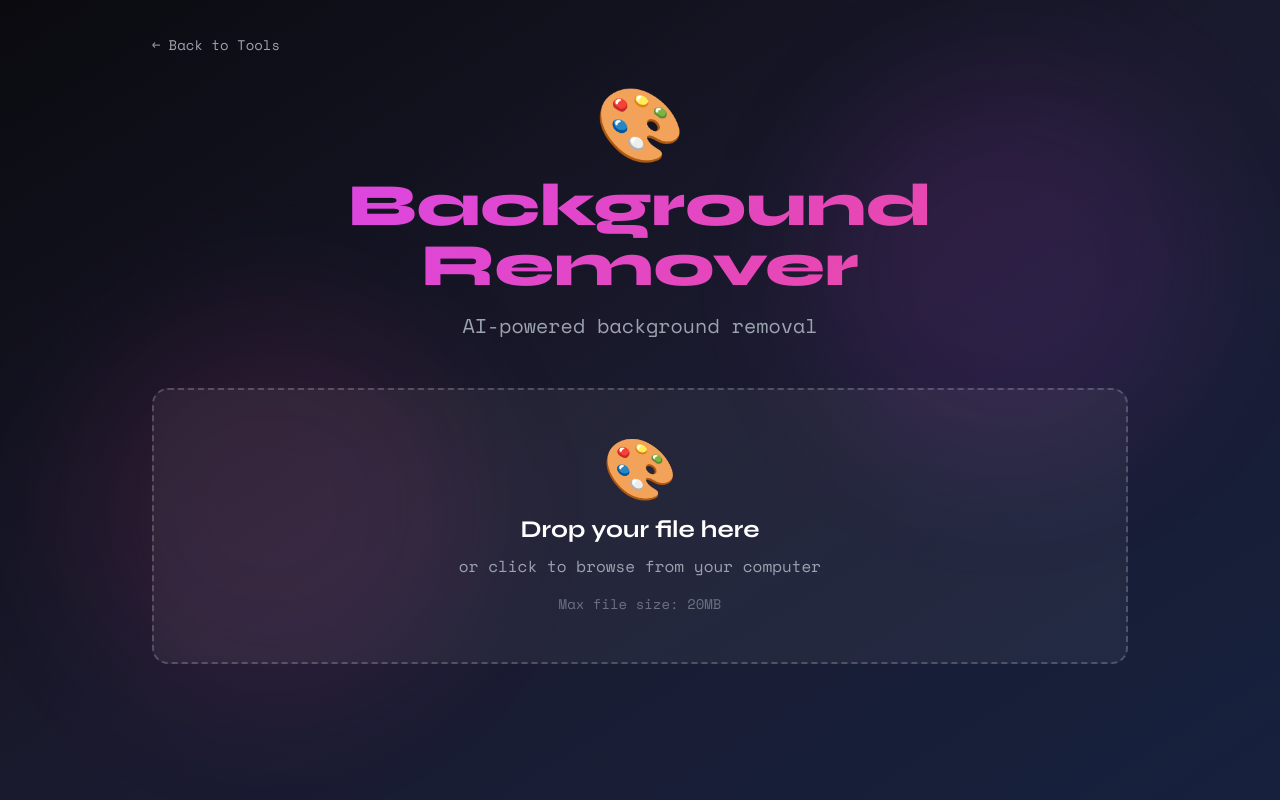
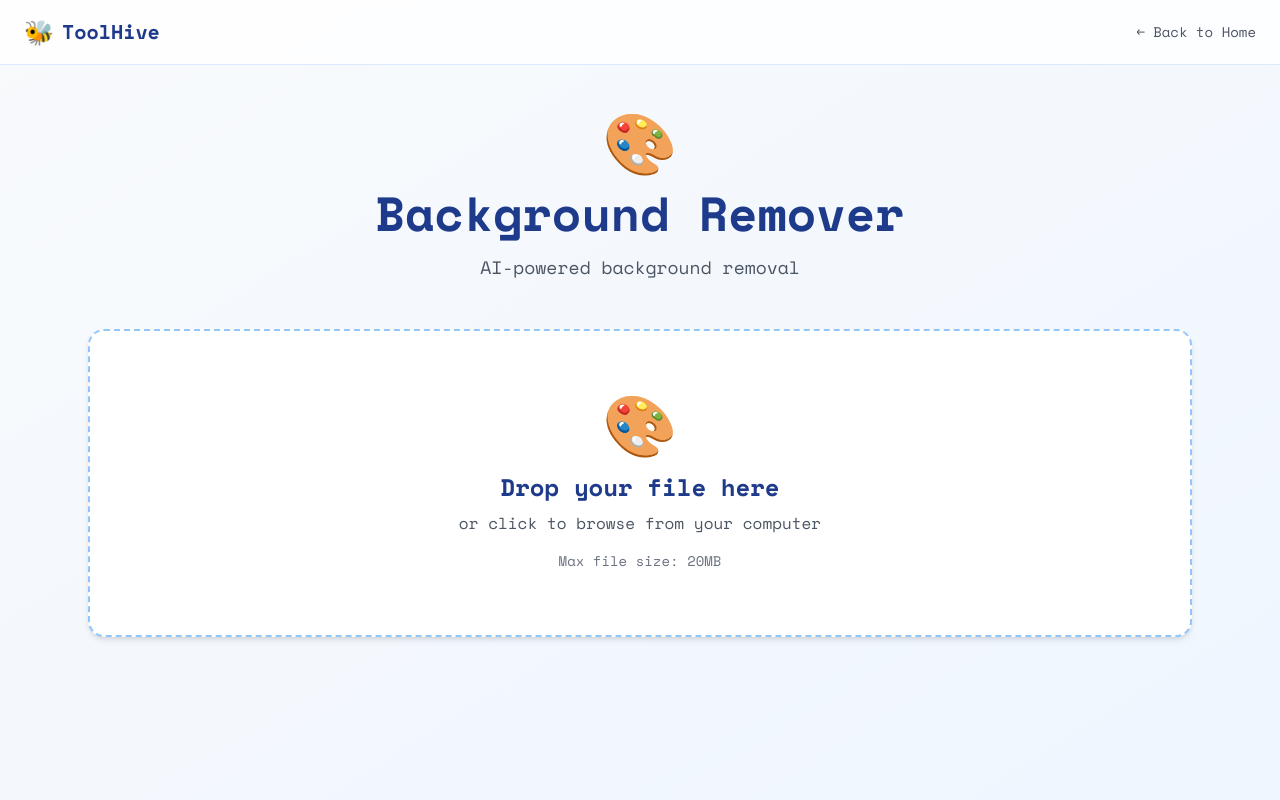
Before and after one commit to AmberIqbal/TOOLHIVE, a Next.js app: page /tools/bg-remover in a window 1280 px wide. Built offline with nearby package versions, Linux system fonts and the light colour scheme.

Commit message:
update ui

```diff
--- a/components/FileUpload.tsx
+++ b/components/FileUpload.tsx
@@ -15,7 +15,7 @@ interface FileUploadProps {
 export default function FileUpload({
   onFileSelect,
   acceptedFormats,
-  maxSize = 10 * 1024 * 1024,
+  maxSize = 20 * 1024 * 1024,
   icon = '📁',
   multiple = false,
 }: FileUploadProps) {
@@ -33,18 +33,16 @@ export default function FileUpload({
   });
 
   return (
-    <div  {...getRootProps()} className="w-full">
-      <motion.div
-
-        whileHover={{ scale: 1.01 }}
-         onAnimationStart={() => {}}
-  onAnimationComplete={() => {}}
+    <div className="w-full">
+      <div
+        {...getRootProps()}
         className={`
-          relative border-2 border-dashed rounded-2xl p-12 text-center
-          cursor-pointer transition-all duration-300
+          relative border-2 border-dashed rounded-2xl p-16 text-center
+          cursor-pointer transition-all duration-300 bg-white
+          hover:scale-[1.01]
           ${isDragActive
-            ? 'border-primary-500 bg-primary-500/10'
-            : 'border-white/20 bg-white/5 hover:border-primary-500/50 hover:bg-white/10'
+            ? 'border-blue-500 bg-blue-50 shadow-lg'
+            : 'border-blue-300 hover:border-blue-400 hover:bg-blue-50/50 shadow-md'
           }
         `}
       >
@@ -57,15 +55,15 @@ export default function FileUpload({
           {icon}
         </motion.div>
 
-        <h3 className="text-2xl font-display font-bold text-white mb-2">
+        <h3 className="text-2xl font-bold text-blue-900 mb-2">
           {isDragActive ? 'Drop it here!' : 'Drop your file here'}
         </h3>
 
-        <p className="text-gray-400 font-body mb-4">
+        <p className="text-gray-600 mb-4">
           or click to browse from your computer
         </p>
 
-        <div className="text-sm text-gray-500 font-body">
+        <div className="text-sm text-gray-500">
           Max file size: {(maxSize / (1024 * 1024)).toFixed(0)}MB
         </div>
 
@@ -73,14 +71,12 @@ export default function FileUpload({
           <motion.div
             initial={{ opacity: 0, y: 10 }}
             animate={{ opacity: 1, y: 0 }}
-             onAnimationStart={() => {}}
-  onAnimationComplete={() => {}}
-            className="mt-4 p-4 bg-red-500/10 border border-red-500/30 rounded-lg text-red-400 text-sm"
+            className="mt-4 p-4 bg-red-50 border border-red-200 rounded-lg text-red-600 text-sm font-medium"
           >
             {fileRejections[0].errors[0].message}
           </motion.div>
         )}
-      </motion.div>
+      </div>
     </div>
   );
 }
--- a/components/ToolLayout.tsx
+++ b/components/ToolLayout.tsx
@@ -13,46 +13,41 @@ interface ToolLayoutProps {
 
 export default function ToolLayout({ title, description, icon, children }: ToolLayoutProps) {
   return (
-    <div className="min-h-screen bg-gradient-to-br from-dark-900 via-dark-800 to-dark-700 relative overflow-hidden">
-      {/* Background elements */}
-      <div className="absolute inset-0 overflow-hidden pointer-events-none">
-        <div className="absolute top-20 right-20 w-96 h-96 bg-primary-500/10 rounded-full blur-3xl animate-float" />
-        <div className="absolute bottom-20 left-20 w-96 h-96 bg-pink-500/10 rounded-full blur-3xl animate-float" style={{ animationDelay: '2s' }} />
-      </div>
+    <div className="min-h-screen bg-gradient-to-br from-slate-50 to-blue-50">
+      {/* Navigation */}
+      <nav className="border-b border-blue-100 bg-white/80 backdrop-blur-sm sticky top-0 z-50">
+        <div className="container mx-auto px-6 py-4">
+          <div className="flex items-center justify-between">
+            <Link href="/" className="flex items-center gap-2 hover:opacity-80 transition">
+              <span className="text-2xl">🐝</span>
+              <span className="text-xl font-bold text-blue-900">ToolHive</span>
+            </Link>
+            <Link
+              href="/"
+              className="inline-flex items-center gap-2 text-gray-600 hover:text-blue-600 transition font-medium text-sm group"
+            >
+              <span className="group-hover:-translate-x-1 transition-transform">←</span>
+              Back to Home
+            </Link>
+          </div>
+        </div>
+      </nav>
 
-      <div className="noise-overlay absolute inset-0" />
-
-      <div className="container mx-auto px-6 py-8 relative z-10 max-w-5xl">
-        {/* Back button */}
-        <motion.div
-          initial={{ opacity: 0, x: -20 }}
-          animate={{ opacity: 1, x: 0 }}
-          transition={{ duration: 0.5 }}
-          className="mb-8"
-        >
-          <Link
-            href="/"
-            className="inline-flex items-center gap-2 text-gray-400 hover:text-white transition-colors font-body text-sm group"
-          >
-            <span className="group-hover:-translate-x-1 transition-transform">←</span>
-            Back to Tools
-          </Link>
-        </motion.div>
-
+      <div className="container mx-auto px-6 py-12 max-w-6xl">
         {/* Header */}
         <motion.header
           initial={{ opacity: 0, y: 20 }}
           animate={{ opacity: 1, y: 0 }}
-          transition={{ duration: 0.6, delay: 0.2 }}
+          transition={{ duration: 0.6 }}
           className="text-center mb-12"
         >
-          <div className="text-7xl mb-4 animate-float">
+          <div className="text-6xl mb-4">
             {icon}
           </div>
-          <h1 className="text-5xl md:text-6xl font-display font-black gradient-text mb-4">
+          <h1 className="text-4xl md:text-5xl font-black text-blue-900 mb-4">
             {title}
           </h1>
-          <p className="text-xl text-gray-400 font-body max-w-2xl mx-auto">
+          <p className="text-lg text-gray-600 max-w-2xl mx-auto">
             {description}
           </p>
         </motion.header>
@@ -61,7 +56,7 @@ export default function ToolLayout({ title, description, icon, children }: ToolL
         <motion.div
           initial={{ opacity: 0, y: 20 }}
           animate={{ opacity: 1, y: 0 }}
-          transition={{ duration: 0.6, delay: 0.4 }}
+          transition={{ duration: 0.6, delay: 0.2 }}
         >
           {children}
         </motion.div>
--- a/components/ui/Button.tsx
+++ b/components/ui/Button.tsx
@@ -19,9 +19,9 @@ export default function Button({
   className = ''
 }: ButtonProps) {
   const variants = {
-    primary: 'bg-gradient-to-r from-primary-500 to-pink-500 hover:shadow-primary-500/50',
-    secondary: 'bg-white/10 hover:bg-white/20 border border-white/20',
-    success: 'bg-gradient-to-r from-green-500 to-emerald-500 hover:shadow-green-500/50',
+    primary: 'bg-gradient-to-r from-blue-600 to-blue-700 hover:from-blue-700 hover:to-blue-800 text-white shadow-lg hover:shadow-xl',
+    secondary: 'bg-white border-2 border-blue-600 text-blue-600 hover:bg-blue-50 shadow-md hover:shadow-lg',
+    success: 'bg-gradient-to-r from-green-500 to-green-600 hover:from-green-600 hover:to-green-700 text-white shadow-lg hover:shadow-xl',
   };
 
   return (
@@ -31,8 +31,8 @@ export default function Button({
       onClick={onClick}
       disabled={disabled}
       className={`
-        w-full py-4 px-8 rounded-xl font-display font-bold text-lg text-white
-        transition-all duration-300 hover:shadow-lg
+        w-full py-4 px-8 rounded-xl font-bold text-lg
+        transition-all duration-300
         disabled:opacity-50 disabled:cursor-not-allowed
         ${variants[variant]}
         ${className}
--- a/components/ui/Card.tsx
+++ b/components/ui/Card.tsx
@@ -11,8 +11,8 @@ interface CardProps {
 export default function Card({ children, className = '', highlight = false }: CardProps) {
   return (
     <div className={`
-      bg-white/5 rounded-2xl p-8
-      ${highlight ? 'border border-primary-500/30' : 'border border-white/10'}
+      bg-white rounded-2xl p-8 shadow-md
+      ${highlight ? 'ring-2 ring-blue-500 shadow-lg' : 'border border-blue-100'}
       ${className}
     `}>
       {children}
```
Also changed, not shown: app/page.tsx (+20 -28 lines).
